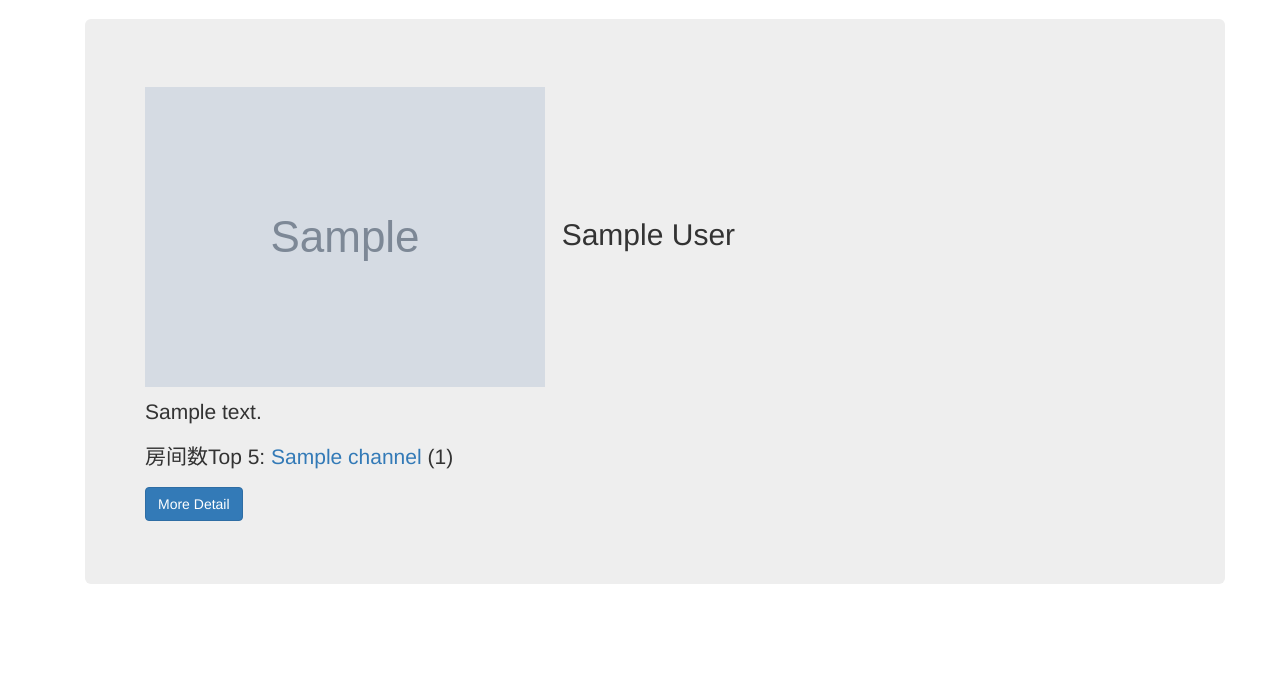
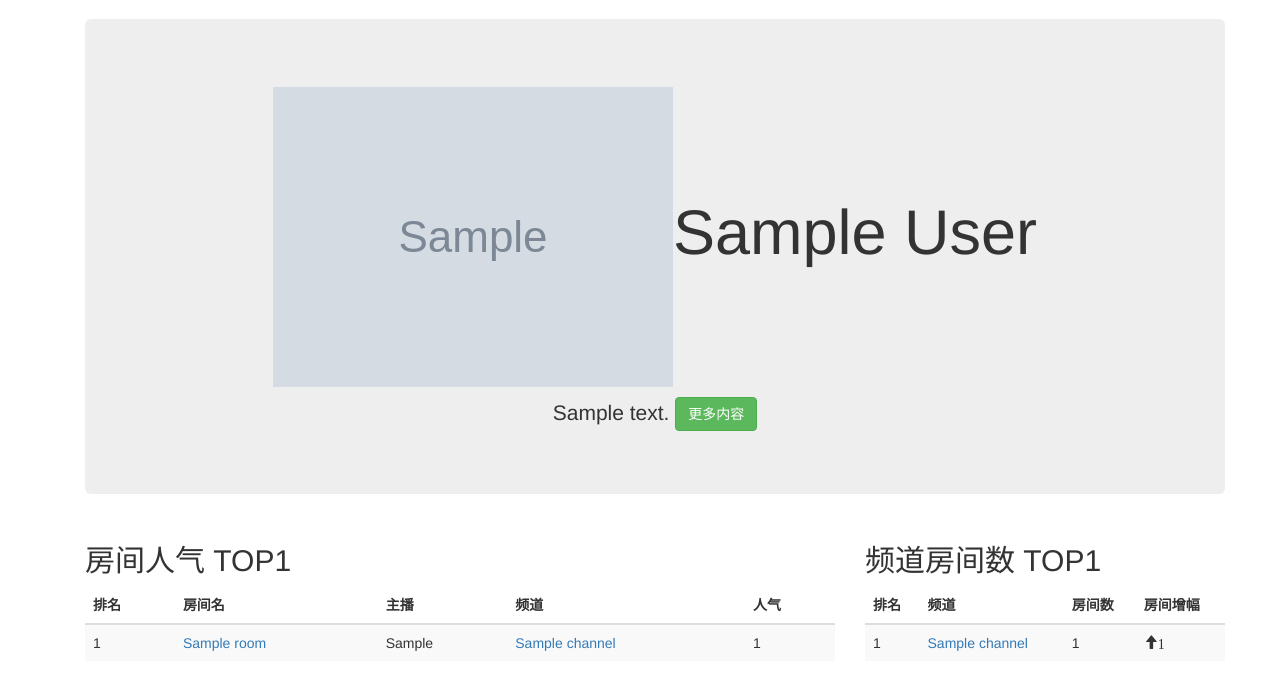
Before and after one commit to taogeT/livetv_mining, a Flask app: page / in a window 1280 px wide. Shown: the part 51-741 px from the top of the page. Run offline with Flask 2, Linux system fonts and the light colour scheme; tables that the repository leaves empty hold one stand-in row (values such as "Sample post"); grey boxes marked "Sample" are stand-in pictures; some libraries are stand-ins or nearby versions.

Commit message:
add room html page. modify html formatter.

```diff
--- a/app/main/views.py
+++ b/app/main/views.py
@@ -8,10 +8,7 @@ from ..models import LiveTVSite, LiveTVChannel, LiveTVRoom
 @main.route('/index')
 def index():
     ''' 直播网站列表 '''
-    sites = []
-    for site in LiveTVSite.query.filter_by(valid=True).order_by(LiveTVSite.order_int.asc()):
-        site.channels_order = site.channels.order_by(LiveTVChannel.roomcount.desc())
-        sites.append(site)
+    sites = [site for site in LiveTVSite.query.filter_by(valid=True).order_by(LiveTVSite.order_int.asc())]
     return render_template('index.html', sites=sites)
 
 
@@ -39,7 +36,8 @@ def channel(channel_id):
     ''' 频道详细&房间列表 '''
     channel = LiveTVChannel.query.get_or_404(channel_id)
     page = request.args.get('page', 1, type=int)
-    pagination = channel.rooms.order_by(LiveTVRoom.popularity.desc()).paginate(
+    pagination = channel.rooms.filter_by(last_active=True) \
+                        .order_by(LiveTVRoom.popularity.desc()).paginate(
                     page=page,  error_out=False,
                     per_page=current_app.config['FLASKY_ROOMS_PER_PAGE'])
     rooms = pagination.items
@@ -57,6 +55,8 @@ def channel(channel_id):
 @main.route('/room/<int:room_id>')
 def room(room_id):
     ''' 房间详细 '''
+    room = LiveTVRoom.query.get_or_404(room_id)
+    return render_template('room.html', room=room)
 
 
 @main.route('/about-me')
--- a/app/models.py
+++ b/app/models.py
@@ -6,6 +6,7 @@ from . import db
 
 class LiveTVSite(db.Model):
     __tablename__ = 'livetv_site'
+    TOP_NUM = 10
     ''' 直播网站 '''
     id = db.Column(db.Integer, primary_key=True)
     name = db.Column(db.String(128), unique=True, index=True, doc='名称')
@@ -20,6 +21,19 @@ class LiveTVSite(db.Model):
     valid = db.Column(db.Boolean, default=True, doc='有效')
 
     channels = db.relationship('LiveTVChannel', backref='site', lazy='dynamic')
+
+    @property
+    def channeltop(self):
+        ''' 全站频道排序，目前以房间数目排序 '''
+        return self.channels.order_by(LiveTVChannel.roomcount.desc()).limit(self.TOP_NUM)
+
+    @property
+    def roomtop(self):
+        ''' 全站房间排序，目前以人气排序 '''
+        return LiveTVRoom.query.join(LiveTVChannel).join(LiveTVSite) \
+                         .filter(LiveTVSite.id == self.id) \
+                         .filter(LiveTVRoom.last_active == True) \
+                         .order_by(LiveTVRoom.popularity.desc()).limit(self.TOP_NUM)
 
 
 class LiveTVChannel(db.Model):
@@ -61,6 +75,18 @@ class LiveTVRoom(db.Model):
     channel_id = db.Column(db.Integer, db.ForeignKey('livetv_channel.id'))
     dataset = db.relationship('LiveTVRoomData', backref='room', lazy='dynamic')
 
+    @property
+    def dataset_popularity(self):
+        return self.dataset.filter(LiveTVRoomData.popularity != None) \
+                           .order_by(LiveTVRoomData.since_date.desc()) \
+                           .limit(LiveTVRoomData.LATEST_NUM)
+
+    @property
+    def dataset_follower(self):
+        return self.dataset.filter(LiveTVRoomData.follower != None) \
+                           .order_by(LiveTVRoomData.since_date.desc()) \
+                           .limit(LiveTVRoomData.LATEST_NUM)
+
 
 class LiveTVChannelData(db.Model):
     __tablename__ = 'livetv_channel_data'
@@ -74,6 +100,7 @@ class LiveTVChannelData(db.Model):
 
 class LiveTVRoomData(db.Model):
     __tablename__ = 'livetv_room_data'
+    LATEST_NUM = 8
     ''' 扫描房间数据保存，作为曲线图基础数据 '''
     id = db.Column(db.Integer, primary_key=True)
     popularity = db.Column(db.Integer, index=True, doc='人气')
--- a/app/templates/_rooms.html
+++ b/app/templates/_rooms.html
@@ -13,7 +13,7 @@
     {% for room in rooms %}
       <tr>
         <td>
-          {{ room.name | safe }}<br>
+          <a href="{{ url_for('main.room', room_id=room.id) }}">{{ room.name | safe }}</a><br>
           <a href="{{ room.url }}" target="_blank">访问官网地址</a>
         </td>
         <td>{{ moment(room.last_crawl_date).format('YYYY-MM-DD HH:mm:ss') }}</td>
--- a/app/templates/base.html
+++ b/app/templates/base.html
@@ -2,8 +2,8 @@
 
 {% block head %}
 {{ super() }}
-<link rel="shortcut icon" href="https://github.com/apple-touch-icon-57x57.png" type="image/x-icon">
-<link rel="icon" href="https://github.com/apple-touch-icon-57x57.png" type="image/x-icon">
+<link rel="shortcut icon" href="https://avatars2.githubusercontent.com/u/6917395?v=3&s=200" type="image/x-icon">
+<link rel="icon" href="https://avatars2.githubusercontent.com/u/6917395?v=3&s=200" type="image/x-icon">
 <link rel="stylesheet" href="{{ url_for('static', filename='styles.css') }}">
 {% endblock%}
 
--- a/app/templates/channel.html
+++ b/app/templates/channel.html
@@ -1,13 +1,12 @@
 {% extends "base.html" %}
 
 {% block page_content %}
-<div class="page-header">
   <table class="table">
     <tbody>
       <tr>
         <td width="40%"><img height="60%" width="60%" src="{{ channel.image_url }}" /></td>
         <td align="left">
-          <h1>{{ channel.site.displayname }}-{{ channel.name }}</h1>
+          <h1>{{ channel.name }}</h1>
           <p><h4>当前有效房间数：{{ channel.roomcount }}</h4></p>
           <p><h4>更新时间：{{ moment(channel.last_crawl_date).format('YYYY-MM-DD HH:mm:ss') }}</h4></p>
           <a href="{{ channel.url }}" target="_blank">访问官网地址</a>
@@ -15,7 +14,6 @@
       </tr>
     </tbody>
   </table>
-</div>
 <div class="channel-tabs">
   {% include "_rooms.html" %}
 </div>
--- a/app/templates/index.html
+++ b/app/templates/index.html
@@ -2,16 +2,65 @@
 
 {% block page_content %}
 {% for site in sites %}
-  <div class="jumbotron">
-    <h2><img src="{{ site.image_url }}" />&nbsp;&nbsp;{{ site.displayname }}</h2>
-    <p>{{ site.description }}</p>
-    <p>房间数Top 5:
-      {% for channel in  site.channels_order.limit(5) %}
-       <a href="{{ url_for('main.channel', channel_id=channel.id) }}">{{ channel.name }}</a>
-       ({{ channel.roomcount }})&nbsp;&nbsp;
-      {% endfor %}
-    </p>
-    <p><a href="{{ url_for('main.site', site_id=site.id) }}" class="btn btn-primary">More Detail</a></p>
+  <div class="jumbotron" style="text-align: center;">
+    <h1><img src="{{ site.image_url }}" />{{ site.displayname }}</h1>
+    <p class="lead">{{ site.description }}  <a href="{{ url_for('main.site', site_id=site.id) }}" class="btn btn-success" role="button">更多内容</a></p>
+  </div>
+  <div class="row">
+    <div class="col-lg-8">
+      <h2>房间人气 TOP{{ site.roomtop.count() }}</h2>
+      <table class="table table-striped">
+        <thead>
+          <tr>
+            <th>排名</th>
+            <th>房间名</th>
+            <th>主播</th>
+            <th>频道</th>
+            <th>人气</th>
+          </tr>
+        </thead>
+        <tbody>
+        {% for room in site.roomtop %}
+          <tr>
+            <td>{{ loop.index }}</td>
+            <td><a href="{{ url_for('main.room', room_id=room.id) }}">{{ room.name }}</a></td>
+            <td>{{ room.boardcaster }}</td>
+            <td><a href="{{ url_for('main.channel', channel_id=room.channel.id) }}">{{ room.channel.name }}</a></td>
+            <td>{{ room.popularity }}</td>
+          </tr>
+        {% endfor %}
+        </tbody>
+      </table>
+    </div>
+    <div class="col-lg-4">
+      <h2>频道房间数 TOP{{ site.channeltop.count() }}</h2>
+      <table class="table table-striped">
+        <thead>
+          <tr>
+            <th>排名</th>
+            <th>频道</th>
+            <th>房间数</th>
+            <th>房间增幅</th>
+          </tr>
+        </thead>
+        <tbody>
+          {% for channel in site.channeltop %}
+          <tr>
+            <td>{{ loop.index }}</td>
+            <td><a href="{{ url_for('main.channel', channel_id=channel.id) }}">{{ channel.name }}</a></td>
+            <td>{{ channel.roomcount }}</td>
+            <td>
+            {% if channel.range > 0 %}
+              <span class="glyphicon glyphicon-arrow-up" aria-hidden="true">{{ channel.range }}</span>
+            {% else %}
+              <span class="glyphicon glyphicon-arrow-down" aria-hidden="true">{{ channel.range }}</span>
+            {% endif %}
+            </td>
+          </tr>
+          {% endfor %}
+        </tbody>
+      </table>
+    </div>
   </div>
 {% endfor %}
 {% endblock %}
--- a/config.py
+++ b/config.py
@@ -18,9 +18,9 @@ class Config(object):
     CELERY_TIMEZONE = 'UTC'
     CELERY_ACCEPT_CONTENT = ['pickle', 'json', 'msgpack', 'yaml']
     CELERY_SUPERVISOR_ROWCOUNT = 100
-    CELERY_SUPERVISOR_INTERVAL = 15
+    CELERY_SUPERVISOR_INTERVAL = 30
     CELERYBEAT_SCHEDULE = {
-        'crawl-every-15-minutes': {
+        'crawl-every-time': {
             'task': 'app.tasks.crawl_timed_task',
             'schedule': timedelta(minutes=CELERY_SUPERVISOR_INTERVAL),
         }
```
Also changed, not shown: app/crawler/douyu.py (+9 -9 lines), app/templates/room.html (added, +59 -0 lines).
